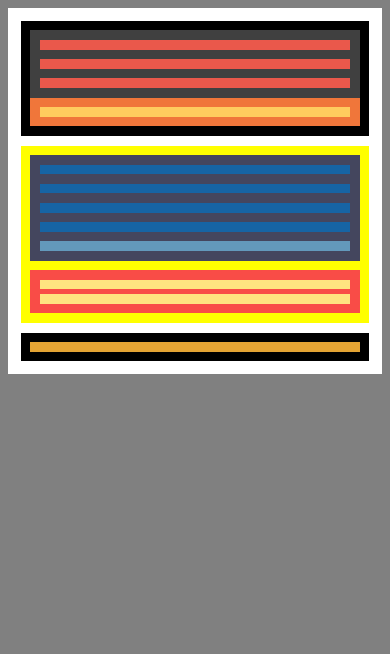
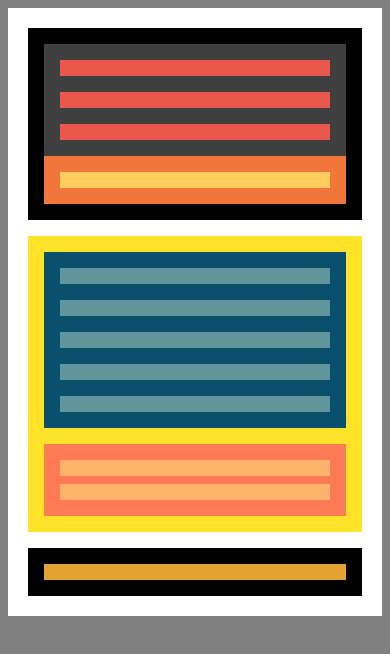
Before and after one commit to qfluis/ITAcademi_S1_HTML_CSS, a plain HTML site: page nivel 1/index.html in a window 390 px wide. Drawn offline with Linux system fonts and the light colour scheme.

Commit message:
Ejercicio 3 finalizado

```diff
--- a/nivel 1/index.html
+++ b/nivel 1/index.html
@@ -24,11 +24,14 @@
         </header>
         <article>
                 <section id="seccion_izq">
-                    <div></div>
-                    <div></div>
-                    <div></div>
-                    <div></div>
-                    <div class="doble_columna"></div>
+                    <div class="columnas">
+                        <div></div>
+                        <div></div>
+                        <div></div>
+                        <div></div>
+                    </div>
+                    <div class="columna_simple">
+                    </div>
                 </section>
                 <section id="seccion_der">
                     <div></div>
--- a/nivel 1/styles.css
+++ b/nivel 1/styles.css
@@ -5,8 +5,7 @@ body {
 }
 
 div {
-    /*min-height: 0.6rem;*/
-    height: 0.6rem;
+    height: 16px;
 }
 
 main {
@@ -15,21 +14,21 @@ main {
     margin-left:auto;
     margin-right:auto;
 
-    padding:0.8rem;
+    padding:20px;
 }
 
 header{
     background-color: black;
-    padding:0.6rem;
+    padding:16px;
 }
 
 nav {
     display: flex;
-    gap: 0.6rem 0.6rem; /*row col*/
+    gap: 16px 16px; /*row col*/
 
     background-color: #404040;
 
-    padding:0.6rem;
+    padding:16px;
 }
 
 nav div {
@@ -38,12 +37,12 @@ nav div {
 }
 
 #opcion_1, #opcion_3 {
-    flex:0 1 80px; /* flex-grow flex-shrink flex-basis   */
+    flex:0 1 80px;
 }
 
 #sub_nav {
     background-color: #F0763A;
-    padding: 0.6rem;
+    padding: 16px;
 }
 #sub_nav div{
     background-color: #FFCC5E;
@@ -52,43 +51,43 @@ nav div {
 article {
     background-color: black;
     display:flex;
-    gap: 0.6rem;
+    gap: 16px;
 
-    padding:0.6rem;
-    margin-top:0.6rem;
+    padding:16px;
+    margin-top:16px;
 }
 #seccion_izq {
     background-color:#44465E;
     flex:2;
+    padding:16px;
+    height:auto;
+}
+
+#seccion_izq .columnas{
     display:flex;
     flex-wrap: wrap;
-    justify-content:flex-start;
-    /*align-items:flex-start;*/
-
-    gap: 0.6rem;
-
-    padding:0.6rem;
+    gap: 16px;
+    height:auto; /* Si no indico height:auto se solapa con la capa inferior */
 }
 
-#seccion_izq div {
-    flex: 1 1 250px;
+#seccion_izq .columnas div {
+    flex:1 1 250px;
     background-color: #1664A4;
 }
-#seccion_izq .doble_columna {
+#seccion_izq .columna_simple {
+    margin-top:16px;
     background-color: #6399BB;
-    flex: 1 1 800px; /* Revisar */
+    height:16px;
 }
 
 #seccion_der {
     flex:1;
     background-color: #F94C47;
+    padding: 16px;
 
     display:flex;
-    gap: 0.3rem;
-
+    gap: 8px;
     flex-direction:column;
-
-    padding: 0.6rem;
 }
 
 #seccion_der div {
@@ -98,8 +97,8 @@ article {
 
 footer {
     background-color: black;
-    padding: 0.6rem;
-    margin-top:0.6rem;
+    padding: 16px;
+    margin-top:16px;
 }
 
 footer div {
@@ -109,69 +108,66 @@ footer div {
 
 
 /* TABLET */
-@media all and (max-width: 62rem) {   /* 992px / 16 */
+@media all and (max-width: 992px) {
 
     article {
         background-color: Yellow;
-        display:flex;
-        flex-wrap:wrap;
         flex-direction: column;
     }
 
-    #seccion_izq {
-        flex-grow: 1;
-        flex-basis:0px;
-
-    }
-
-    #seccion_izq div {
+    #seccion_izq .columnas div {
+        /*flex: 1 1 250px;*/
         flex-basis: 300px;
     }
-
-
 }
 
-/* Arreglo para que conserve la apariencia */
-@media all and (max-width: 42.5rem) { /* 680px / 16 */
+/* Arreglo para que conserve la apariencia la parte central */
+@media all and (max-width: 738px) {
 
-
-    #seccion_izq div {
-        flex-basis: 250px;
+    #seccion_izq .columnas div {
+        flex-basis: 230px;
     }
 
 }
 
-
 /* MOVIL */
 
-@media all and (max-width: 37.5rem) {   /* 600px / 16 */
+@media all and (max-width: 600px) {
+
+    article {
+        background-color: #FEE228;
+    }
+    #seccion_izq {
+        background-color: #09506F;
+    }
+    #seccion_izq .columna_simple {
+        background-color: #61959C;
+    }
+    #seccion_der {
+        background-color: #FD7B54;
+    }
+    #seccion_der div {
+        background-color: #FDB36B;
+    }
 
     nav {
         flex-direction: column;
     }
 
     nav div {
-        flex-basis: 0.6rem;
+        flex-basis: 16px;
     }
 
     #opcion_1, #opcion_3 {
-        flex-basis: 0.6rem;
-        /*flex:0 1 80px;*/
+        flex-basis: 16px;
     }
 
-    #seccion_izq {
+    #seccion_izq .columnas {
         flex-direction: column;
-        /*justify-content: flex-start;*/
-        /*flex-wrap: wrap;*/
     }
 
-    #seccion_izq div {
-        flex-basis: 0.6rem;
+    #seccion_izq .columnas div {
+        flex-basis: 16px;
+        background-color: #61959C;
     }
-
-    #seccion_izq .doble_columna {
-        flex-basis: 0.6rem;
-    }
-
-
 }
```
Also changed, not shown: nivel 1/Pràctica Flex versió excriptori.png (deleted).
